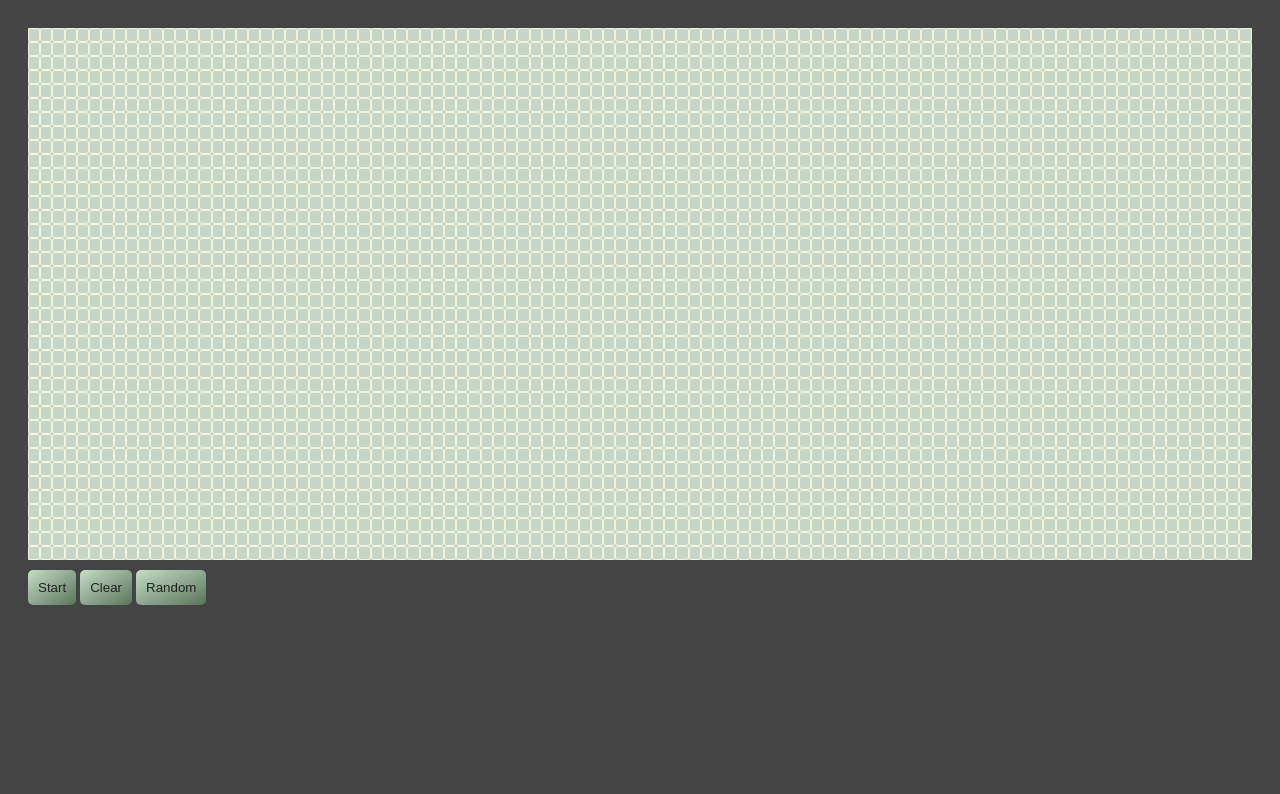
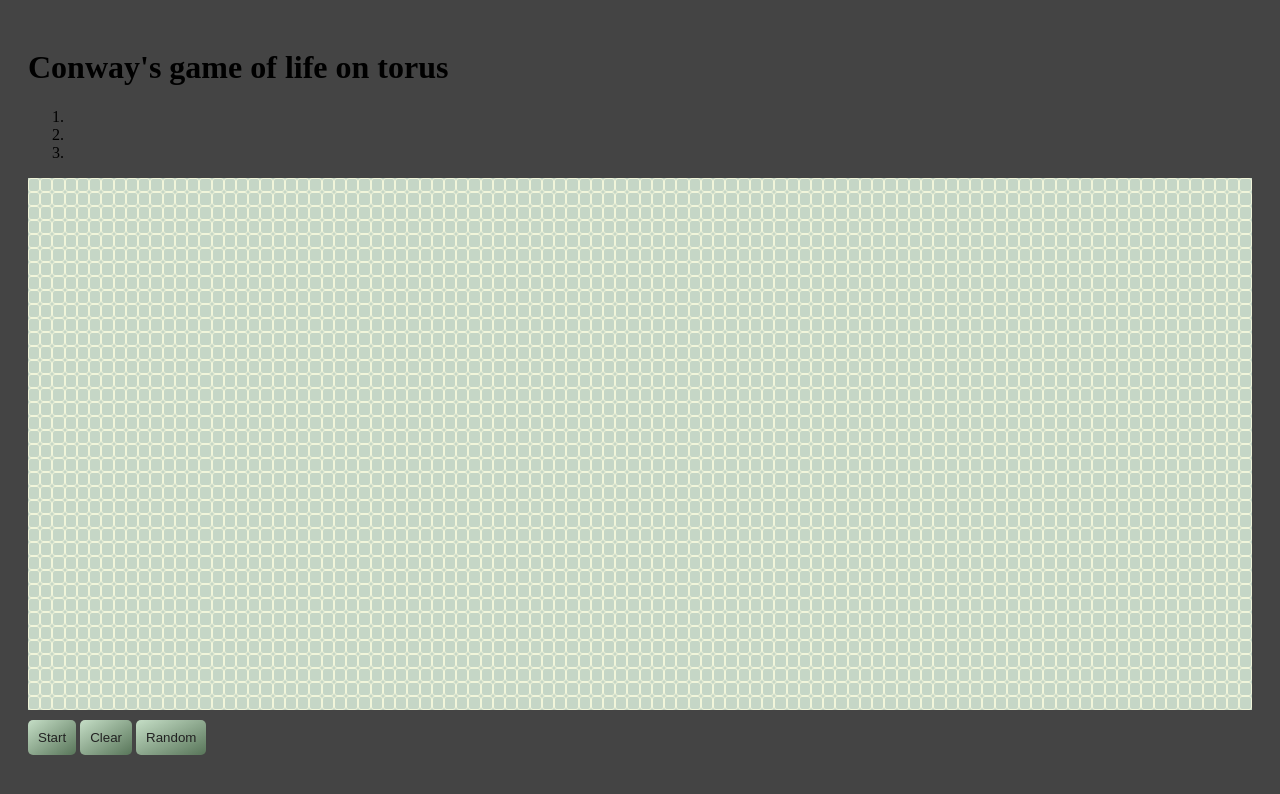
Before and after one commit to IrinaV713/game-of-life-on-torus, a website: page src/index.html in a window 1280 px wide. Drawn offline with Linux system fonts and the light colour scheme.

Commit message:
Update index.html

```diff
--- a/src/index.html
+++ b/src/index.html
@@ -7,6 +7,13 @@
     </head>
 
     <body>
+    <h1>Conway's game of life on torus</h1>
+    <ol class="steps">
+        <li></li>
+        <li></li>
+        <li></li>
+    </ol>
+
     <div id="gridContainer"></div>
 
     <div class="controls">
```
